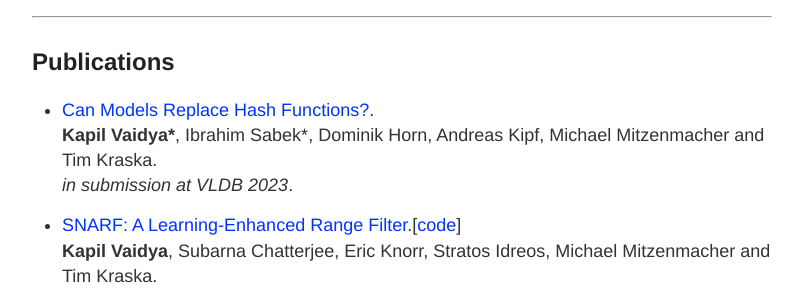
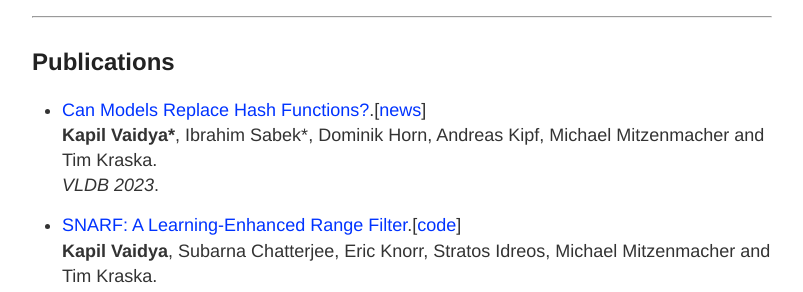
Before and after one commit to kapilvaidya24/kapilvaidya24.github.io, a Jekyll site: the page built from index.md, in a window 1280 px wide. Shown: the part 392-684 px from the top of the page, without its empty margins (238-1041 px from the left). Built offline with Jekyll 4.4.1, drawn with Linux system fonts in a browser that asks for light colours.

Commit message:
Update index.md
Added hashing update

```diff
--- a/index.md
+++ b/index.md
@@ -25,9 +25,9 @@ I also collaborate with [Prof. Michael Mitzenmacher](https://www.eecs.harvard.ed
 
 ## Publications
 
-- [Can Models Replace Hash Functions?](https://drive.google.com/file/d/1ZEn1Q11pfoejiXIe3HxH_ILSxdeVvcgy/view?usp=sharing).<br>
+- [Can Models Replace Hash Functions?](https://drive.google.com/file/d/1ZEn1Q11pfoejiXIe3HxH_ILSxdeVvcgy/view?usp=sharing).\[[news](https://news.mit.edu/2023/new-method-hash-function-online-databases-0313)]<br>
  **Kapil Vaidya\***, Ibrahim Sabek\*, Dominik Horn, Andreas Kipf, Michael Mitzenmacher and Tim Kraska. <br>
-*in submission at VLDB 2023*.
+*VLDB 2023*.
 
 - [SNARF: A Learning-Enhanced Range Filter](https://dl.acm.org/doi/10.14778/3529337.3529347).\[[code](https://github.com/kapilvaidya24/SNARF)\]<br>
  **Kapil Vaidya**,  Subarna Chatterjee, Eric Knorr, Stratos Idreos, Michael Mitzenmacher and Tim Kraska. <br>
```
